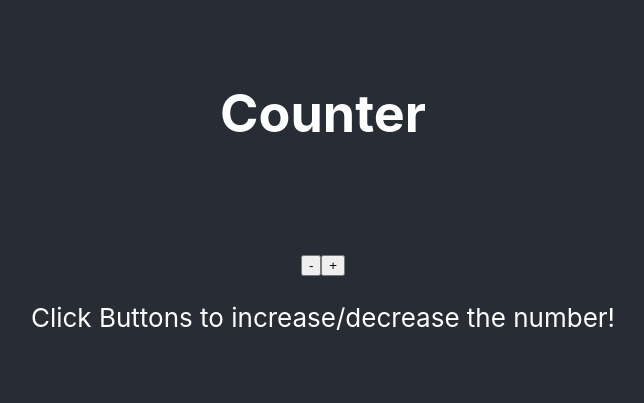
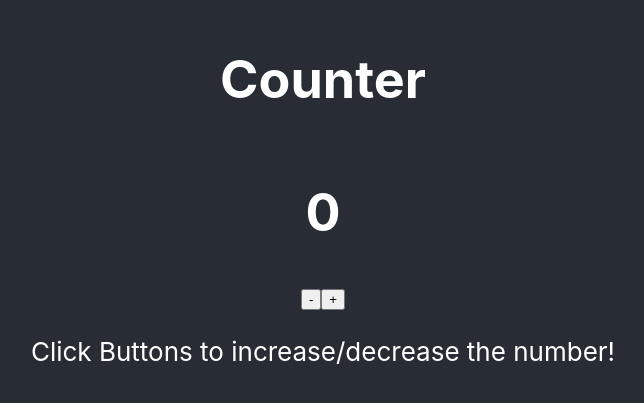
Before and after one commit to Valentin-Paul/Counter-Practice, a React (Create React App) app: page / in a window 1280 px wide. Shown: the part 197-600 px from the top of the page, without its empty margins (317-961 px from the left). Built offline with nearby package versions, Linux system fonts and the light colour scheme.

Commit message:
added increase and decrease functions

```diff
--- a/src/App.js
+++ b/src/App.js
@@ -5,17 +5,28 @@ import { useState } from 'react';
 
 function App() {
 
-const {number, setNumber} = useState();
+const [number, setNumber] = useState(0);
 
+const decrease = ()=>{
+  setNumber((prevNumber)=>{
+    return prevNumber -1;
+  })
+}
+
+const increase = ()=>{
+  setNumber((prevNumber)=>{
+    return prevNumber +1;
+  })
+}
 
   return (
     <div className="App">
       <header className="App-header">
       <h1>Counter</h1>
-      <h2>{number}</h2>
+      <h1>{number}</h1>
         <div className='buttons'>
-        <button>-</button>
-        <button>+</button>
+        <button onClick={()=>{decrease()}}>-</button>
+        <button onClick={()=>{increase()}}>+</button>
       </div>
       <p>
         Click Buttons to increase/decrease the number!
```
